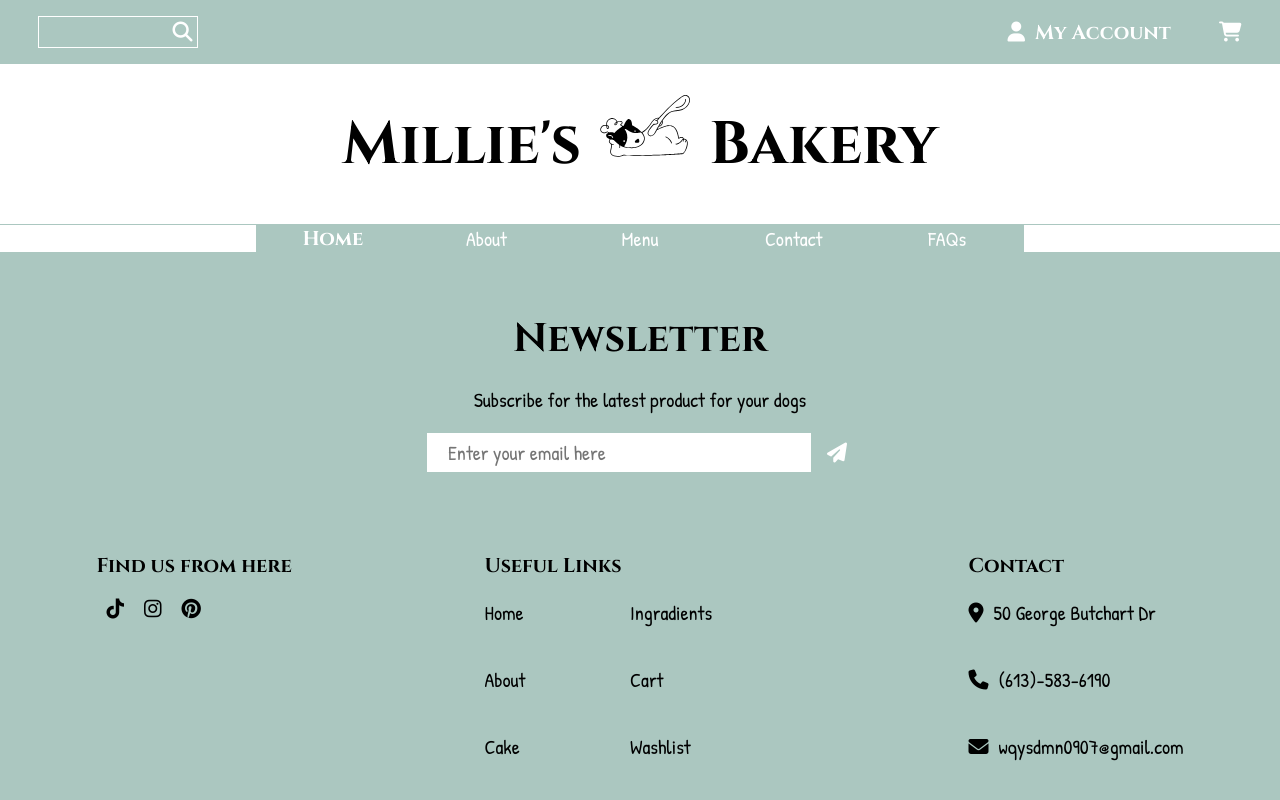
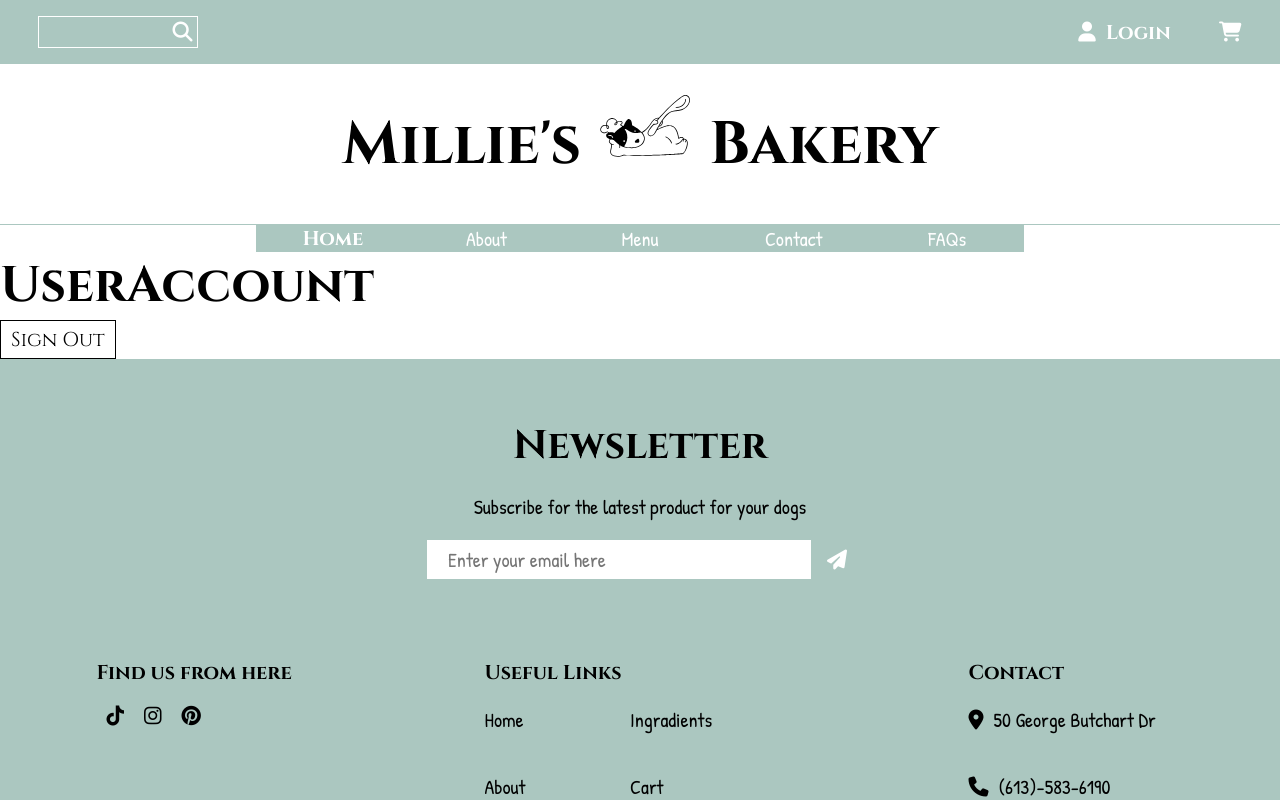
Before and after one commit to qiuyi0907/millies_bakery, a React (Create React App) app: page /user-account in a window 1280 px wide. Shown: the top 800 px of the page. Built offline with nearby package versions, Linux system fonts and the light colour scheme; no server answers.

Commit message:
Finish setting user context

```diff
--- a/public/index.html
+++ b/public/index.html
@@ -2,19 +2,19 @@
 <html lang="en">
   <head>
     <meta charset="utf-8" />
-    <link rel="icon" href="%PUBLIC_URL%/favicon.ico" />
+    <link rel="icon" href="../src/assets/millies_bakery_logo.svg" />
     <meta name="viewport" content="width=device-width, initial-scale=1" />
     <meta name="theme-color" content="#000000" />
     <meta
       name="description"
       content="Web site created using create-react-app"
     />
-    <link rel="apple-touch-icon" href="%PUBLIC_URL%/logo192.png" />
+    <link rel="apple-touch-icon" href="../src/assets/millies_bakery_logo.svg" />
     <!--
       manifest.json provides metadata used when your web app is installed on a
       user's mobile device or desktop. See https://developers.google.com/web/fundamentals/web-app-manifest/
     -->
-    <link rel="manifest" href="%PUBLIC_URL%/manifest.json" />
+    <!-- <link rel="manifest" href="%PUBLIC_URL%/manifest.json" /> -->
     <!--
       Notice the use of %PUBLIC_URL% in the tags above.
       It will be replaced with the URL of the `public` folder during the build.
--- a/src/App.js
+++ b/src/App.js
@@ -6,6 +6,7 @@ import { Fragment } from "react"
 import LogIn from "./routes/login/LogIn";
 import Register from "./routes/register/Register";
 import Footer from "./components/footer/Footer";
+import UserAccount from "./routes/user-account/UserAccount";
 function App() {
   return (
     <Fragment>
@@ -14,6 +15,7 @@ function App() {
         <Route path="/" element={<Home />} />
         <Route path="/login" element={<LogIn />} />
         <Route path="/register" element={<Register />} />
+        <Route path="/user-account" element={<UserAccount />} />
       </Routes>
       <Footer />
     </Fragment>
--- a/src/components/login-form/LoginForm.jsx
+++ b/src/components/login-form/LoginForm.jsx
@@ -1,23 +1,22 @@
-import React from 'react'
-import './login-form.styles.scss'
-import { useState } from 'react';
-import FormInput from '../form-input/FormInput';
-
+import "./login-form.styles.scss";
+import { useState } from "react";
+import FormInput from "../form-input/FormInput";
 
 import {
   signinWithGooglePopup,
-    CreateUserFromAuth,
   signInAuthUserWithEmailAndPassword,
-  } from '../../utils/firebase/firebase-utils';
-import Button from '../button/Button';
+} from "../../utils/firebase/firebase-utils";
+import Button from "../button/Button";
 
 const defaultLoginInformation = {
-    email: '',
-    password: '',
+  email: "",
+  password: "",
 };
 
 const LoginForm = () => {
-    const [loginInformation, setLoginInformation] = useState(defaultLoginInformation);
+  const [loginInformation, setLoginInformation] = useState(
+    defaultLoginInformation
+  );
   const { email, password } = loginInformation;
 
   const resetLoginInformation = () => {
@@ -25,27 +24,31 @@ const LoginForm = () => {
   };
 
   const signInWithGoogle = async () => {
-    const response = await signinWithGooglePopup();
-    await CreateUserFromAuth(response.user);
+    await signinWithGooglePopup();
+
   };
 
   const handleSubmit = async (event) => {
     event.preventDefault();
 
     try {
-      const response = await signInAuthUserWithEmailAndPassword(
+      // const response = await signInAuthUserWithEmailAndPassword(
+      //   email,
+      //   password
+      // );
+      await signInAuthUserWithEmailAndPassword(
         email,
         password
       );
-      console.log(response);
+
       resetLoginInformation();
     } catch (error) {
       switch (error.code) {
-        case 'auth/wrong-password':
-          alert('incorrect password for email');
+        case "auth/wrong-password":
+          alert("incorrect password for email");
           break;
-        case 'auth/user-not-found':
-          alert('no user associated with this email');
+        case "auth/user-not-found":
+          alert("no user associated with this email");
           break;
         default:
           console.log(error);
@@ -60,39 +63,42 @@ const LoginForm = () => {
   };
 
   return (
-    <div className='log-in-container'>
+    <div className="log-in-container">
       <h4>Already have an account?</h4>
       <span>Sign in with your email and password</span>
       <form onSubmit={handleSubmit}>
         <FormInput
-          label='Email'
+          label="Email"
           inputOptions={{
-            type: 'email',
+            type: "email",
             required: true,
             onChange: handleChange,
-          name:'email',
-          value: email
+            name: "email",
+            value: email,
           }}
-
         />
 
         <FormInput
-          label='Password'
+          label="Password"
           inputOptions={{
-            type: 'password',
+            type: "password",
             required: true,
             onChange: handleChange,
-            name: 'password',
-            value: password
+            name: "password",
+            value: password,
           }}
         />
-        <div className='buttons-container'>
-          <Button content='Sign In' type='submit'/>
-          <Button content='Sign in with Google'onClick={signInWithGoogle} type='button'/>
+        <div className="buttons-container">
+          <Button content="Sign In" type="submit" />
+          <Button
+            content="Sign in with Google"
+            onClick={signInWithGoogle}
+            type="button"
+          />
         </div>
       </form>
     </div>
   );
-}
+};
 
-export default LoginForm
+export default LoginForm;
--- a/src/components/navigation/Navigation.jsx
+++ b/src/components/navigation/Navigation.jsx
@@ -1,9 +1,11 @@
-import React from "react";
+import React, { useContext } from "react";
 import "./navigation.style.scss";
 import { ReactComponent as Logo } from "../../assets/millies_bakery_logo.svg";
 import { Link } from "react-router-dom";
+import { UserContext } from "../../contexts/user-contexts";
 
 const Navigation = () => {
+  const { currentUser } = useContext(UserContext);
   return (
     <div>
       {/* top-bar */}
@@ -16,12 +18,21 @@ const Navigation = () => {
         </div>
 
         <div className="top-bar-right">
-          <Link to="/login">
+          {currentUser ? (
+          <Link to="/user-account">
             <div className="account">
               <i class="fa-solid fa-user account-icon" />
               <h6>My Account</h6>
             </div>
           </Link>
+          ) : (
+          <Link to="/login">
+            <div className="account">
+              <i class="fa-solid fa-user account-icon" />
+              <h6>Login</h6>
+            </div>
+          </Link>
+          )}
           <i class="fa-solid fa-cart-shopping"></i>
         </div>
       </div>
--- a/src/components/sign-up-form/SignUpForm.jsx
+++ b/src/components/sign-up-form/SignUpForm.jsx
@@ -1,4 +1,3 @@
-import React from "react";
 import { useState } from "react";
 import FormInput from "../form-input/FormInput";
 import {
@@ -7,6 +6,7 @@ import {
 } from "../../utils/firebase/firebase-utils";
 
 import './signup-form.styles.scss'
+import Button from "../button/Button";
 
 const defaultUserInformation = {
   firstName: "",
@@ -38,8 +38,6 @@ const SignUpForm = () => {
     petBreed,
   } = userInformstion;
 
-  console.log(userInformstion);
-
   const resetUserInformation = () => {
     setUserInformation(defaultUserInformation);
   };
@@ -57,6 +55,7 @@ const SignUpForm = () => {
         email,
         password
       );
+
       await CreateUserFromAuth(response.user, {
         firstName,
         lastName,
@@ -205,7 +204,7 @@ const SignUpForm = () => {
           />
         </div>
 
-        <button type="submit">Sign Up</button>
+        <Button content={'Sign Up'} type="submit"/>
       </form>
     </div>
   );
--- /dev/null
+++ b/src/contexts/user-contexts.jsx
@@ -0,0 +1,26 @@
+import { createContext, useState, useEffect } from "react";
+import { CreateUserFromAuth, onAuthStateChangedListener } from "../utils/firebase/firebase-utils";
+
+export const UserContext = createContext({
+  currentUser: null,
+  setCurrentUser: () => null,
+});
+
+export const UserProvider = ({ children }) => {
+  const [currentUser, setCurrentUser] = useState(null);
+  const value = { currentUser, setCurrentUser };
+
+
+  useEffect(() => {
+    const unsubscribe = onAuthStateChangedListener((user) => {
+        if (!user) {
+            CreateUserFromAuth(user);
+        }
+        setCurrentUser(user);
+    });
+
+    return unsubscribe;
+  }, []);
+
+  return <UserContext.Provider value={value}>{children}</UserContext.Provider>;
+};
--- a/src/index.js
+++ b/src/index.js
@@ -4,12 +4,15 @@ import "./index.scss";
 import App from "./App";
 import reportWebVitals from "./reportWebVitals";
 import { BrowserRouter } from "react-router-dom";
+import { UserProvider } from "./contexts/user-contexts";
 
 const root = ReactDOM.createRoot(document.getElementById("root"));
 root.render(
   <React.StrictMode>
     <BrowserRouter>
-      <App />
+      <UserProvider>
+        <App />
+      </UserProvider>
     </BrowserRouter>
   </React.StrictMode>
 );
--- /dev/null
+++ b/src/routes/user-account/UserAccount.jsx
@@ -0,0 +1,14 @@
+import Button from "../../components/button/Button";
+import { signOutUser } from "../../utils/firebase/firebase-utils";
+
+const UserAccount = () => {
+  return (
+    <div>
+        <h2>UserAccount</h2>
+      <Button content={"Sign Out"} onClick={signOutUser}/>
+
+    </div>
+  );
+};
+
+export default UserAccount;
--- a/src/utils/firebase/firebase-utils.js
+++ b/src/utils/firebase/firebase-utils.js
@@ -1,7 +1,15 @@
 // Import the functions you need from the SDKs you need
 import { initializeApp } from "firebase/app";
 // import { getAnalytics } from "firebase/analytics";
-import { getAuth, signInWithPopup, GoogleAuthProvider, createUserWithEmailAndPassword, signInWithEmailAndPassword } from "firebase/auth";
+import {
+  getAuth,
+  signInWithPopup,
+  GoogleAuthProvider,
+  createUserWithEmailAndPassword,
+  signInWithEmailAndPassword,
+  signOut,
+  onAuthStateChanged
+} from "firebase/auth";
 import { getFirestore, doc, getDoc, setDoc } from "firebase/firestore";
 
 // TODO: Add SDKs for Firebase products that you want to use
@@ -39,7 +47,7 @@ const db = getFirestore(app);
 export const CreateUserFromAuth = async (user, additionalInformation = {}) => {
   if (!user) return;
 
-  const userDocRef = doc(db, 'users', user.uid);
+  const userDocRef = doc(db, "users", user.uid);
   const userSnapshot = await getDoc(userDocRef);
 
   if (!userSnapshot.exists()) {
@@ -50,16 +58,15 @@ export const CreateUserFromAuth = async (user, additionalInformation = {}) => {
       await setDoc(userDocRef, {
         email,
         createdAt,
-        ...additionalInformation
+        ...additionalInformation,
       });
     } catch (error) {
-      console.log('error creating the user', error.message);
+      console.log("error creating the user", error.message);
     }
-
   }
 
   return userDocRef;
-}
+};
 
 // Autheticate user with email and password
 export const createAuthUserWithEmailAndPassword = async (email, password) => {
@@ -73,3 +80,8 @@ export const signInAuthUserWithEmailAndPassword = async (email, password) => {
 
   return await signInWithEmailAndPassword(auth, email, password);
 };
+
+export const signOutUser = async () => await signOut(auth);
+
+export const onAuthStateChangedListener = (callback) =>
+  onAuthStateChanged(auth, callback);
```
Also changed, not shown: src/components/menu-container/MenuContainer.jsx (added, +9 -0 lines), src/components/product-container/Product.jsx (added, +9 -0 lines), 1 other file (tests, documents, lock files or other folders). Lines whose indentation alone changed are shown as unchanged.
